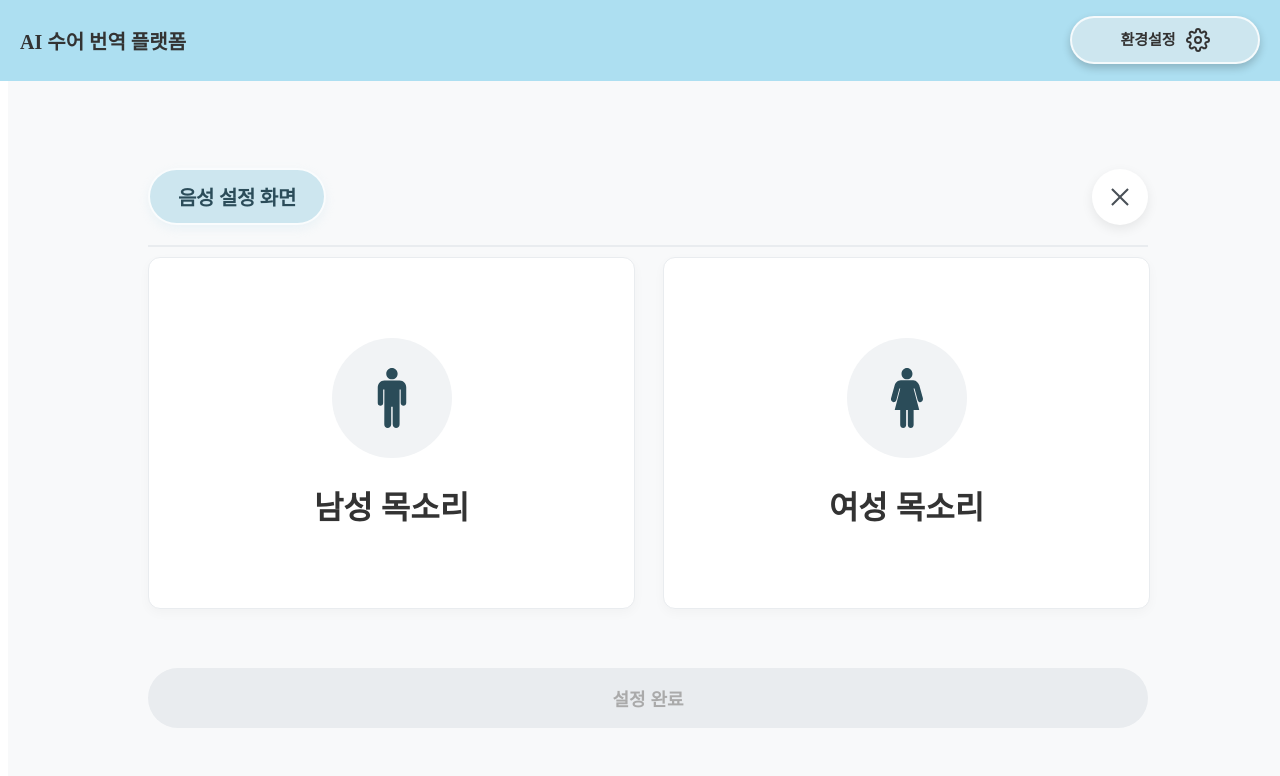
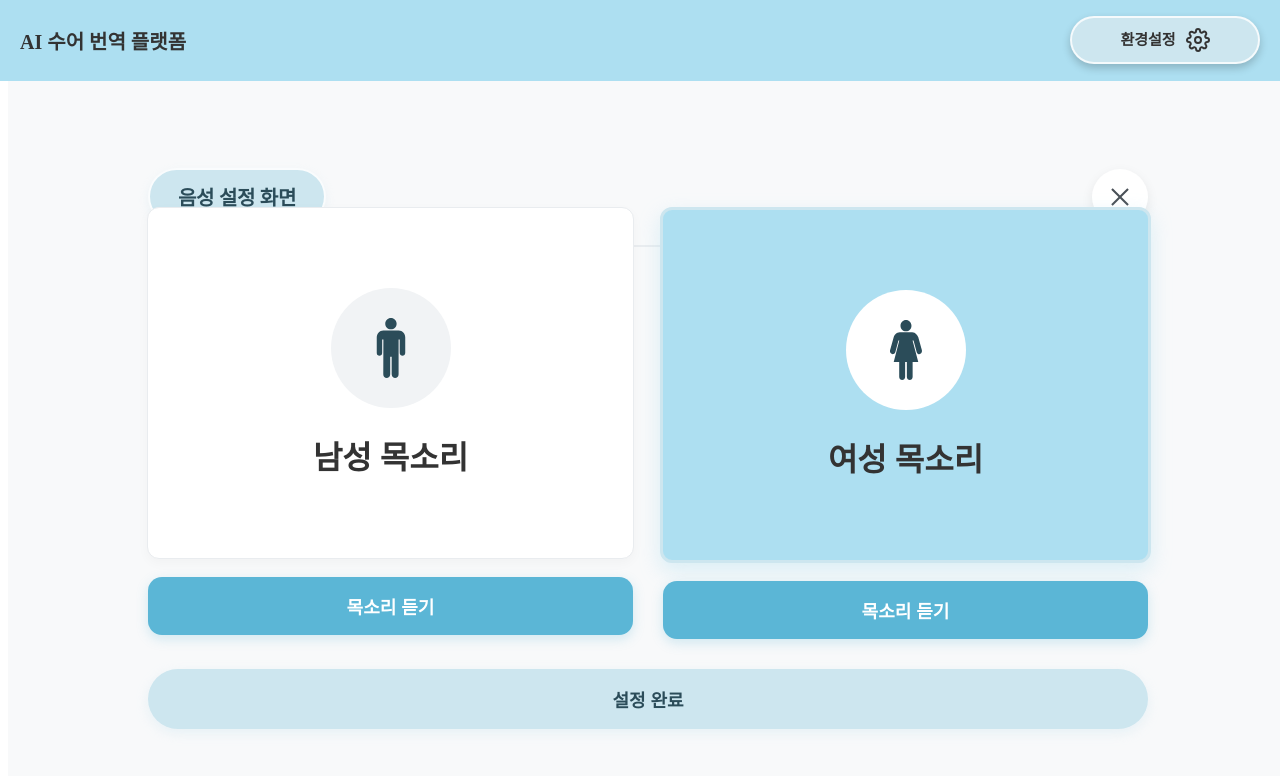
Before and after one commit to sup12135/saesol-translator, a React (Vite) app in the folder frontend/: page /TTS in a window 1280 px wide. Shown: the top 776 px of the page. Built offline with nearby package versions, Linux system fonts and the light colour scheme.

Commit message:
음성 삽입 완료

```diff
--- a/frontend/package.json
+++ b/frontend/package.json
@@ -11,10 +11,12 @@
   },
   "dependencies": {
     "@mediapipe/tasks-vision": "^0.10.35",
+    "microsoft-cognitiveservices-speech-sdk": "^1.50.0",
     "react": "^19.2.5",
     "react-dom": "^19.2.5",
     "react-icons": "^5.6.0",
-    "react-router-dom": "^7.15.0"
+    "react-router-dom": "^7.15.0",
+    "zustand": "^5.0.13"
   },
   "devDependencies": {
     "@babel/core": "^7.29.0",
--- /dev/null
+++ b/frontend/src/pages/Settings/TTS/Components/VoiceSelector.css
@@ -0,0 +1,25 @@
+/* src/pages/Settings/TTS/Components/VoiceSelector.css */
+
+.voice-preview-btn {
+  width: 100%;
+  padding: 16px;
+  border-radius: 14px;
+  border: none;
+
+  background-color: #5BB6D6;
+  color: white;
+
+  font-size: 18px;
+  font-weight: 600;
+
+  cursor: pointer;
+
+  transition: all 0.2s ease;
+
+  box-shadow: 0 4px 12px rgba(91, 182, 214, 0.25);
+}
+
+.voice-preview-btn:hover {
+  background-color: #49A9CA;
+  transform: translateY(-2px);
+}
--- a/frontend/src/pages/Settings/TTS/Components/VoiceSelector.tsx
+++ b/frontend/src/pages/Settings/TTS/Components/VoiceSelector.tsx
@@ -1,24 +1,70 @@
-// src/pages/Settings/TTS/Components/VoiceSelect.tsx
+// src/pages/Settings/TTS/Components/VoiceSelector.tsx
 
 import { IoIosMan, IoIosWoman } from 'react-icons/io';
 import { VoiceCard } from './VoiceCard';
+import './VoiceSelector.css';
 
 interface VoiceSelectorProps {
   selectedVoice: string | null;
   onSelect: (type: string) => void;
+  onPlayPreview: (type: 'male' | 'female') => void;
 }
 
-export function VoiceSelector({ selectedVoice, onSelect }: VoiceSelectorProps) {
+export function VoiceSelector({
+  selectedVoice,
+  onSelect,
+  onPlayPreview,
+}: VoiceSelectorProps) {
   return (
-    <div style={{ width: '100%', maxWidth: '1000px', margin: '0 auto' }}>
-      <div style={{ display: 'grid', gridTemplateColumns: '1fr 1fr', gap: '30px', width: '100%' }}>
+    <div
+      style={{
+        width: '100%',
+        maxWidth: '1000px',
+        margin: '0 auto',
+      }}
+    >
+      <div
+        style={{
+          display: 'grid',
+          gridTemplateColumns: '1fr 1fr',
+          gap: '30px',
+          width: '100%',
+        }}
+      >
+        {/* 남성 */}
+        <div
+          style={{
+            display: 'flex',
+            flexDirection: 'column',
+            gap: '18px',
+            alignItems: 'center',
+          }}
+        >
           <VoiceCard
             id="btn_tts_male"
             label="남성 목소리"
             isSelected={selectedVoice === 'male'}
             onSelect={() => onSelect('male')}
-          icon={<IoIosMan size={64} />} // 아이콘도 더 큼직하게 조정
+            icon={<IoIosMan size={64} />}
           />
+
+          <button
+            className="voice-preview-btn"
+            onClick={() => onPlayPreview('male')}
+          >
+            목소리 듣기
+          </button>
+        </div>
+
+        {/* 여성 */}
+        <div
+          style={{
+            display: 'flex',
+            flexDirection: 'column',
+            gap: '18px',
+            alignItems: 'center',
+          }}
+        >
           <VoiceCard
             id="btn_tts_female"
             label="여성 목소리"
@@ -26,6 +72,14 @@ export function VoiceSelector({ selectedVoice, onSelect }: VoiceSelectorProps) {
             onSelect={() => onSelect('female')}
             icon={<IoIosWoman size={64} />}
           />
+
+          <button
+            className="voice-preview-btn"
+            onClick={() => onPlayPreview('female')}
+          >
+            목소리 듣기
+          </button>
+        </div>
       </div>
     </div>
   );
--- /dev/null
+++ b/frontend/src/pages/Settings/TTS/constants/Voices.ts
@@ -0,0 +1,6 @@
+// src/pages/Settings/TTS/constants/voices.ts
+
+export const TTS_VOICES = {
+  male: 'ko-KR-InJoonNeural',
+  female: 'ko-KR-SunHiNeural',
+};
--- a/frontend/src/pages/Settings/TTS/index.tsx
+++ b/frontend/src/pages/Settings/TTS/index.tsx
@@ -1,15 +1,24 @@
-// src/pages/Settings/TTS/index.tsx (SL_SC_03)
+// src/pages/Settings/TTS/index.tsx
 
 import { useNavigate } from 'react-router-dom';
+
 import TTSSkeleton from './TTSSkeleton';
 import { useTTSSetting } from './useTTSSetting';
+
 import { TTSHeader } from './Components/TTSHeader';
 import { TTSFooter } from './Components/TTSFooter';
 import { VoiceSelector } from './Components/VoiceSelector';
 
 function TTSSettingPage() {
   const navigate = useNavigate();
-  const { isLoading, selectedVoice, handleVoiceSelect, saveVoiceSetting } = useTTSSetting();
+
+  const {
+    isLoading,
+    selectedVoice,
+    handleVoiceSelect,
+    saveVoiceSetting,
+    handlePlayPreview,
+  } = useTTSSetting();
 
   if (isLoading) return <TTSSkeleton />;
 
@@ -20,23 +29,34 @@ function TTSSettingPage() {
         flexDirection: 'column',
         height: '100vh',
         width: '100vw',
-        backgroundColor: '#f8f9fa', // SettingsView와 동일한 부드러운 화이트
-        padding: '160px 60px 70px 60px', // 공통 헤더 안전 여백 유지
-        boxSizing: 'border-box'
+        backgroundColor: '#f8f9fa',
+        padding: '160px 60px 70px 60px',
+        boxSizing: 'border-box',
       }}
     >
-      {/* 완벽하게 가로줄 정렬선이 일치하는 헤더 */}
+      {/* 헤더 */}
       <TTSHeader onBack={() => navigate(-1)} />
 
-      {/* 정돈된 2열 보이스 셀렉터 그리드 */}
-      <main style={{ flex: 1, display: 'flex', alignItems: 'center', width: '100%', marginTop: '-20px' }}>
+      {/* 메인 */}
+      <main
+        style={{
+          flex: 1,
+          display: 'flex',
+          flexDirection: 'column',
+          alignItems: 'center',
+          justifyContent: 'center',
+          width: '100%',
+          marginTop: '-40px',
+        }}
+      >
         <VoiceSelector
           selectedVoice={selectedVoice}
           onSelect={handleVoiceSelect}
+          onPlayPreview={handlePlayPreview}
         />
       </main>
 
-      {/* 하단 캡슐형 설정 완료 버튼 */}
+      {/* 하단 버튼 */}
       <TTSFooter
         onConfirm={() => saveVoiceSetting() && navigate(-1)}
         disabled={!selectedVoice}
--- /dev/null
+++ b/frontend/src/pages/Settings/TTS/services/azureTTSService.ts
@@ -0,0 +1,49 @@
+// src/pages/Settings/TTS/services/azureTTSService.ts
+
+import * as SpeechSDK from 'microsoft-cognitiveservices-speech-sdk';
+
+interface PlaySpeechParams {
+  text: string;
+  voiceName: string;
+}
+
+/**
+ * Azure TTS API를 호출하여 브라우저 스피커로 음성을 즉시 재생합니다.
+ */
+export const playAzureSpeech = ({ text, voiceName }: PlaySpeechParams): Promise<void> => {
+  return new Promise((resolve, reject) => {
+    try {
+      const azureKey = import.meta.env.VITE_AZURE_TTS_KEY;
+      const azureRegion = import.meta.env.VITE_AZURE_TTS_REGION || 'koreacentral';
+
+      if (!azureKey) {
+        return reject(new Error('Azure TTS API Key가 설정되지 않았습니다. .env.local 파일을 확인해주세요.'));
+      }
+
+      const speechConfig = SpeechSDK.SpeechConfig.fromSubscription(azureKey, azureRegion);
+      speechConfig.speechSynthesisVoiceName = voiceName;
+
+      const audioConfig = SpeechSDK.AudioConfig.fromDefaultSpeakerOutput();
+      const synthesizer = new SpeechSDK.SpeechSynthesizer(speechConfig, audioConfig);
+
+      synthesizer.speakTextAsync(
+        text,
+        (result) => {
+          if (result.reason === SpeechSDK.ResultReason.SynthesizingAudioCompleted) {
+            console.log('음성 합성 및 재생 성공!');
+            resolve();
+          } else {
+            reject(new Error(`Azure TTS 변환 실패: ${result.errorDetails}`));
+          }
+          synthesizer.close();
+        },
+        (error) => {
+          synthesizer.close();
+          reject(error);
+        }
+      );
+    } catch (error) {
+      reject(error);
+    }
+  });
+};
--- a/frontend/src/pages/Settings/TTS/useTTSSetting.ts
+++ b/frontend/src/pages/Settings/TTS/useTTSSetting.ts
@@ -1,33 +1,65 @@
+// src/pages/Settings/TTS/useTTSSetting.ts
+
 import { useState, useEffect } from 'react';
+import { TTS_VOICES } from './constants/Voices';
+import { playAzureSpeech } from './services/azureTTSService';
 
 export function useTTSSetting() {
   const [isLoading, setIsLoading] = useState(true);
   const [selectedVoice, setSelectedVoice] = useState<string | null>(null);
 
+  // 기존 설정 불러오기
   useEffect(() => {
-    // 0.1초 비동기 처리 시뮬레이션
-    const timer = setTimeout(() => {
-      const savedVoice = localStorage.getItem('user_tts_voice');
-      if (savedVoice) {
-        setSelectedVoice(savedVoice);
-      }
-      setIsLoading(false);
-    }, 100);
+    const savedVoice = localStorage.getItem('user_tts_voice');
 
-    return () => clearTimeout(timer);
+    setSelectedVoice(savedVoice || 'female');
+    setIsLoading(false);
   }, []);
 
+  // 카드 선택
   const handleVoiceSelect = (voiceType: string) => {
     setSelectedVoice(voiceType);
   };
 
+  // 설정 저장
   const saveVoiceSetting = () => {
     if (selectedVoice) {
       localStorage.setItem('user_tts_voice', selectedVoice);
       return true;
     }
+
     return false;
   };
 
-  return { isLoading, selectedVoice, handleVoiceSelect, saveVoiceSetting };
+  // 미리듣기
+  const handlePlayPreview = async (
+    voiceType: 'male' | 'female'
+  ) => {
+    setIsLoading(true);
+
+    try {
+      const azureVoiceName = TTS_VOICES[voiceType];
+
+      await playAzureSpeech({
+        text: '안녕하세요.',
+        voiceName: azureVoiceName,
+      });
+    } catch (error: any) {
+      console.error('TTS 실행 중 에러:', error);
+
+      alert(
+        error.message || '음성 합성 중 오류가 발생했습니다.'
+      );
+    } finally {
+      setIsLoading(false);
+    }
+  };
+
+  return {
+    isLoading,
+    selectedVoice,
+    handleVoiceSelect,
+    saveVoiceSetting,
+    handlePlayPreview,
+  };
 }
```
Also changed, not shown: frontend/src/pages/Settings/TTS/Components/TTSGenderButton.tsx (added, +25 -0 lines), frontend/src/pages/Settings/TTS/Components/TTSGenderSelection.tsx (+16 -31 lines), frontend/src/pages/Settings/TTS/Components/TTSGenderStyles.ts (added, +23 -0 lines), 1 other file (tests, documents, lock files or other folders). Lines whose indentation alone changed are shown as unchanged.
